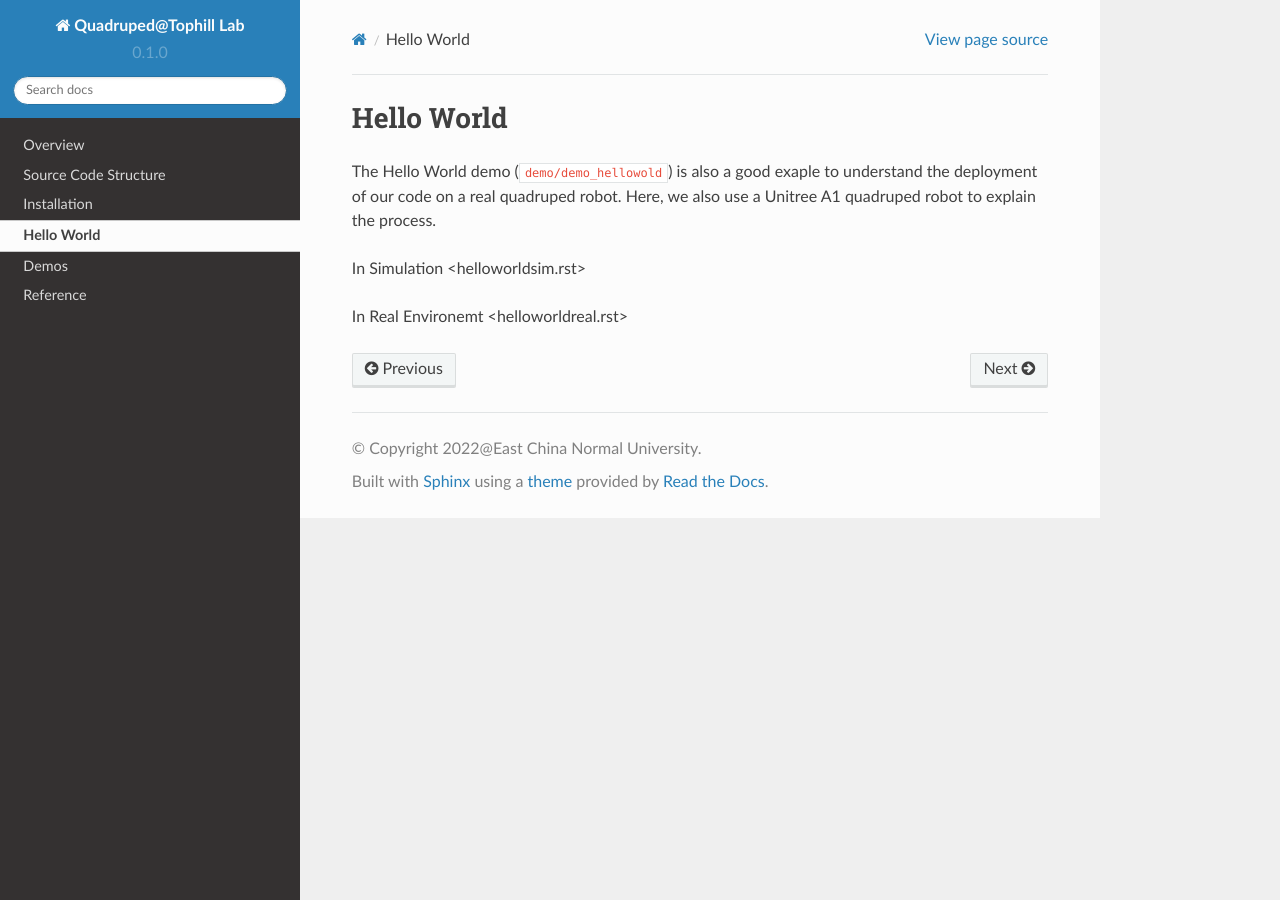
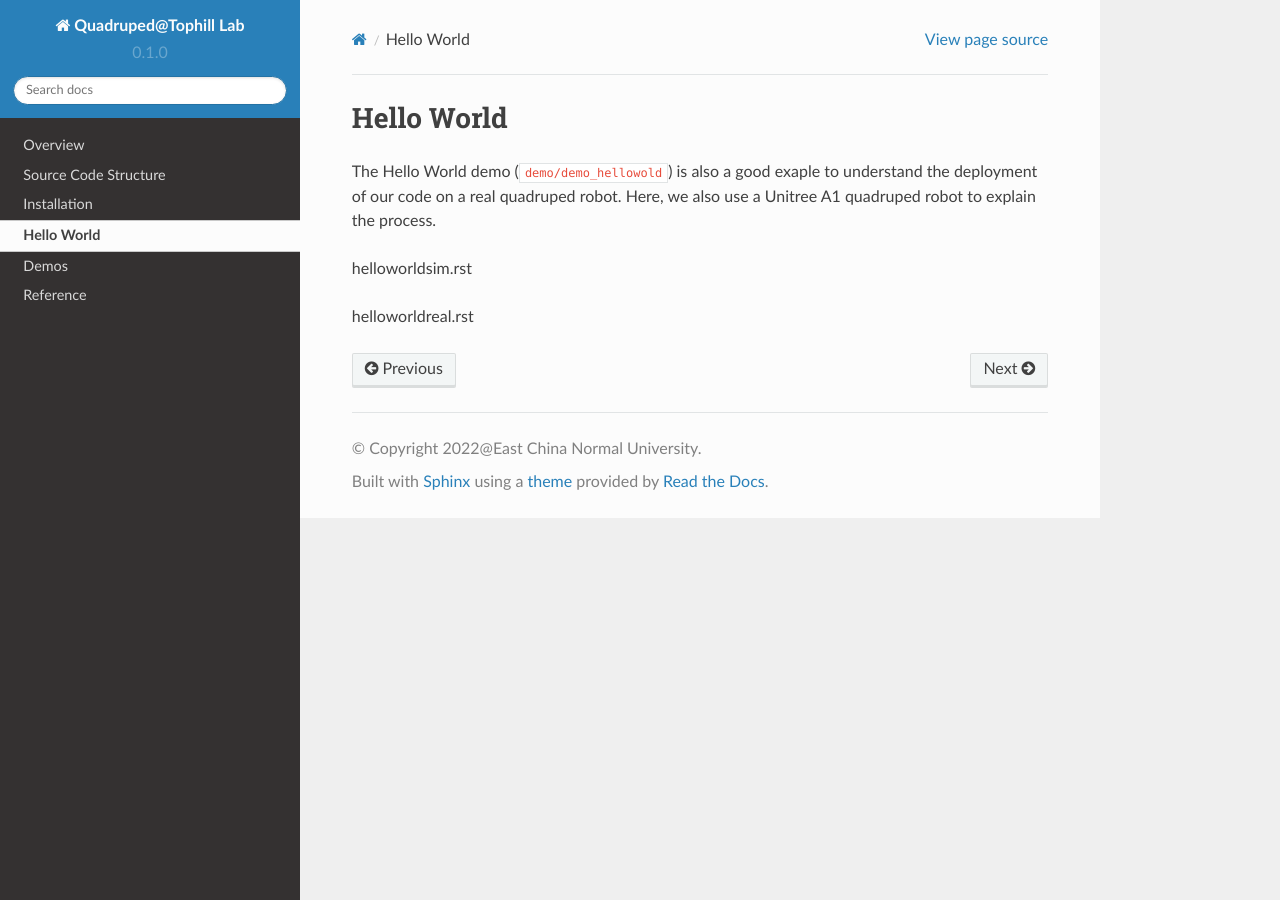
Before and after one commit to TopHillRobotics/quadruped-robot-docs, a Sphinx documentation site: the page built from docs/source/helloworld.rst, in a window 1280 px wide. Built offline with Sphinx 7.4.7 and the Read the Docs theme 2.0.0, drawn with Linux system fonts in a browser that asks for light colours.

Commit message:
Update helloworld.rst

```diff
--- a/docs/source/helloworld.rst
+++ b/docs/source/helloworld.rst
@@ -6,6 +6,6 @@ The Hello World demo (``demo/demo_hellowold``) is also a good exaple to understa
 .. toctree::
    :maxdepth: 2
 
-In Simulation <helloworldsim.rst>
+helloworldsim.rst
 
-In Real Environemt <helloworldreal.rst>
+helloworldreal.rst
```
